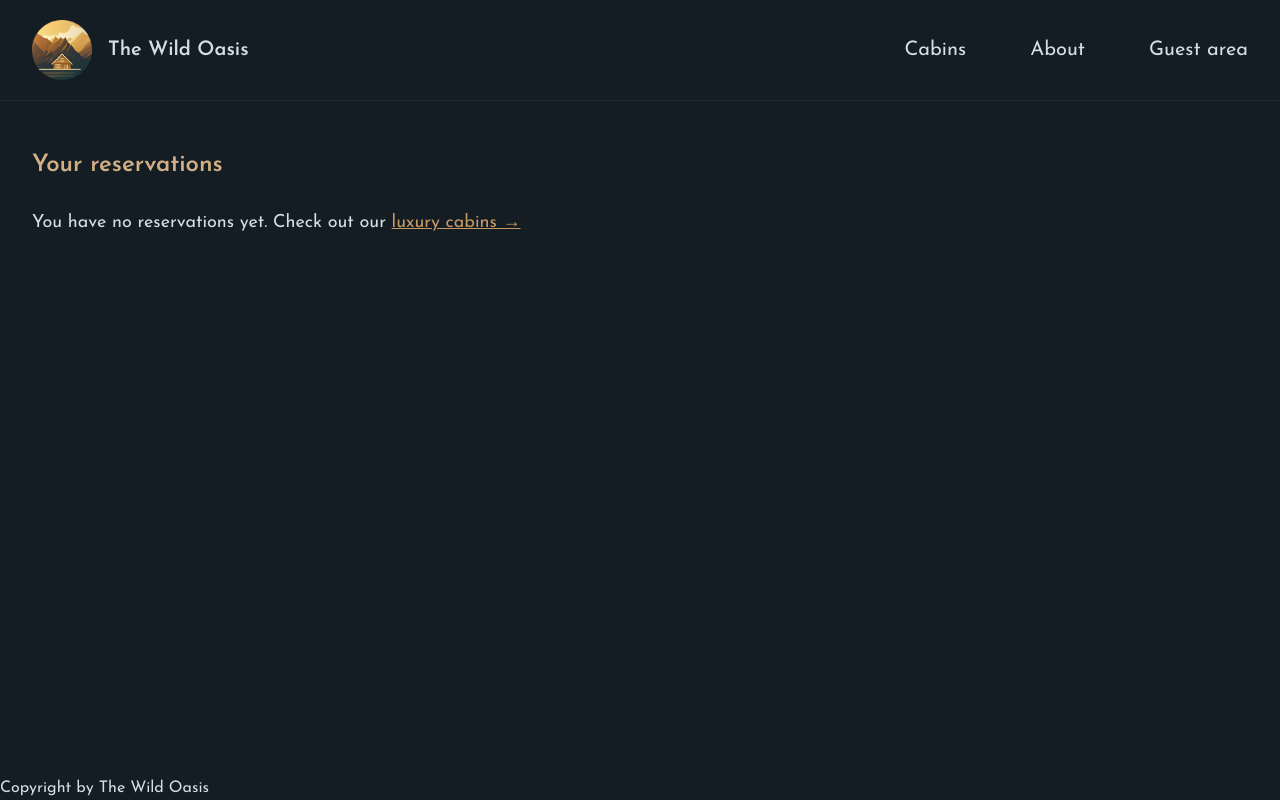
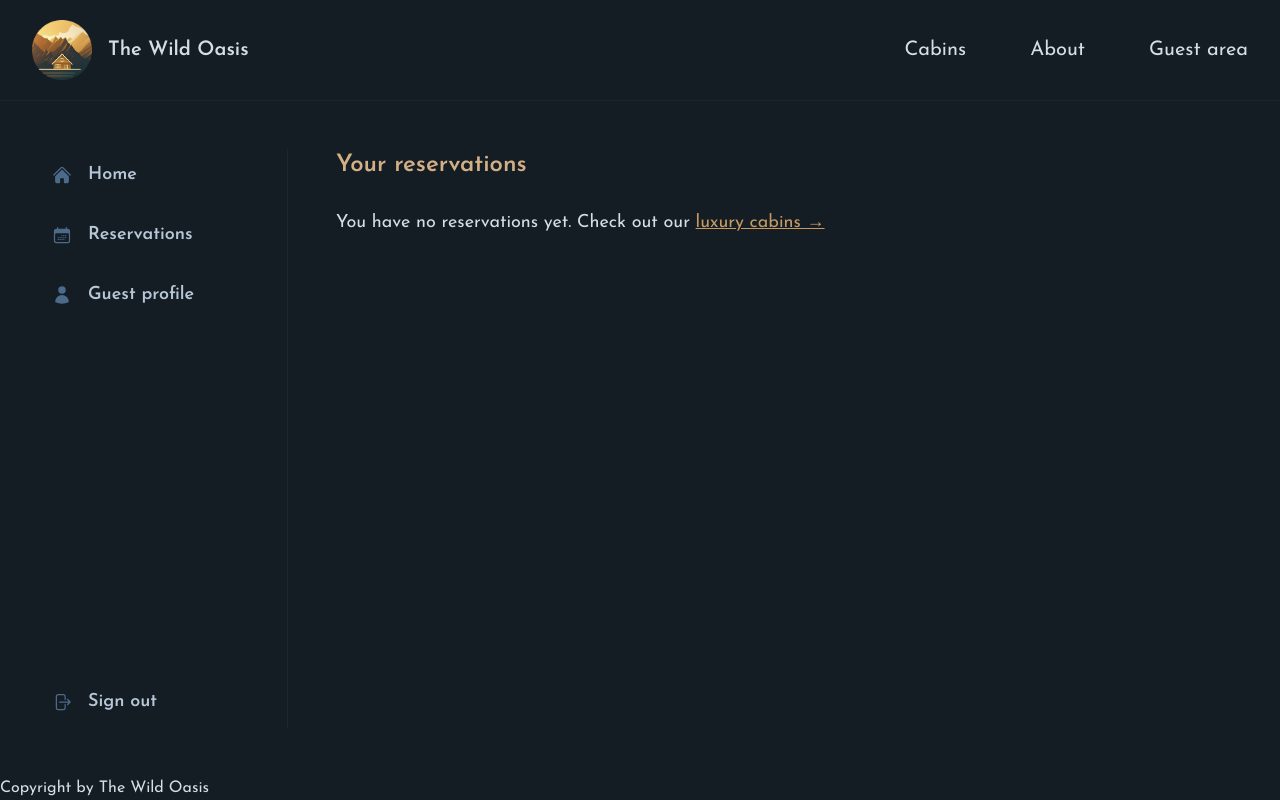
Before and after one commit to Rajadurai/the-wild-oasis-website1, a Next.js app: page /account/reservations in a window 1280 px wide. Built offline with nearby package versions, Linux system fonts and the light colour scheme.

Commit message:
adding nested layouts

```diff
--- /dev/null
+++ b/app/_components/SideNavigation.js
@@ -0,0 +1,51 @@
+import Link from "next/link";
+import {
+  CalendarDaysIcon,
+  HomeIcon,
+  UserIcon,
+} from "@heroicons/react/24/solid";
+import SignOutButton from "./SignOutButton";
+
+const navLinks = [
+  {
+    name: "Home",
+    href: "/account",
+    icon: <HomeIcon className="h-5 w-5 text-primary-600" />,
+  },
+  {
+    name: "Reservations",
+    href: "/account/reservations",
+    icon: <CalendarDaysIcon className="h-5 w-5 text-primary-600" />,
+  },
+  {
+    name: "Guest profile",
+    href: "/account/profile",
+    icon: <UserIcon className="h-5 w-5 text-primary-600" />,
+  },
+];
+
+function SideNavigation() {
+  return (
+    <nav className="border-r border-primary-900">
+      <ul className="flex h-full flex-col gap-2 text-lg">
+        {navLinks.map((link) => (
+          <li key={link.name}>
+            <Link
+              className={`flex items-center gap-4 px-5 py-3 font-semibold text-primary-200 transition-colors hover:bg-primary-900 hover:text-primary-100`}
+              href={link.href}
+            >
+              {link.icon}
+              <span>{link.name}</span>
+            </Link>
+          </li>
+        ))}
+
+        <li className="mt-auto">
+          <SignOutButton />
+        </li>
+      </ul>
+    </nav>
+  );
+}
+
+export default SideNavigation;
--- /dev/null
+++ b/app/_components/SignInButton.js
@@ -0,0 +1,15 @@
+function SignInButton() {
+  return (
+    <button className="flex items-center gap-6 border border-primary-300 px-10 py-4 text-lg font-medium">
+      <img
+        src="https://authjs.dev/img/providers/google.svg"
+        alt="Google logo"
+        height="24"
+        width="24"
+      />
+      <span>Continue with Google</span>
+    </button>
+  );
+}
+
+export default SignInButton;
--- /dev/null
+++ b/app/account/layout.js
@@ -0,0 +1,9 @@
+import Navigation from "../_components/SideNavigation";
+export default function Layout({ children }) {
+  return (
+    <div className="grid h-full grid-cols-[16rem_1fr] gap-12">
+      <Navigation />
+      <div>{children}</div>
+    </div>
+  );
+}
--- a/app/account/profile/page.js
+++ b/app/account/profile/page.js
@@ -1,4 +1,7 @@
 import SelectCountry from "../../_components/SelectCountry";
+export const metadata = {
+  title: "Update profile",
+};
 
 export default function Page() {
   // CHANGE
--- a/app/account/reservations/page.js
+++ b/app/account/reservations/page.js
@@ -1,4 +1,7 @@
 import ReservationCard from "../../_components/ReservationCard";
+export const metadata = {
+  title: "Reservations",
+};
 
 export default function Page() {
   // CHANGE
--- a/app/layout.js
+++ b/app/layout.js
@@ -21,11 +21,11 @@ export default function RootLayout({ children }) {
   return (
     <html lang="en">
       <body
-        className={`${josefin.className} bg-primary-950 text-primary-100 relative flex min-h-screen flex-col antialiased`}
+        className={`${josefin.className} relative flex min-h-screen flex-col bg-primary-950 text-primary-100 antialiased`}
       >
         <Header />
-        <div className="flex-1 px-8 py-12">
-          <main className="mx-auto max-w-7xl">{children}</main>
+        <div className="grid flex-1 px-8 py-12">
+          <main className="mx-auto w-full max-w-7xl">{children}</main>
         </div>
 
         <footer>Copyright by The Wild Oasis</footer>
```
Also changed, not shown: starter/components/SideNavigation.js (deleted, +0 -50 lines), starter/components/SignInButton.js (deleted, +0 -15 lines), app/_components/SignOutButton.js (renamed from starter/components/SignOutButton.js).
